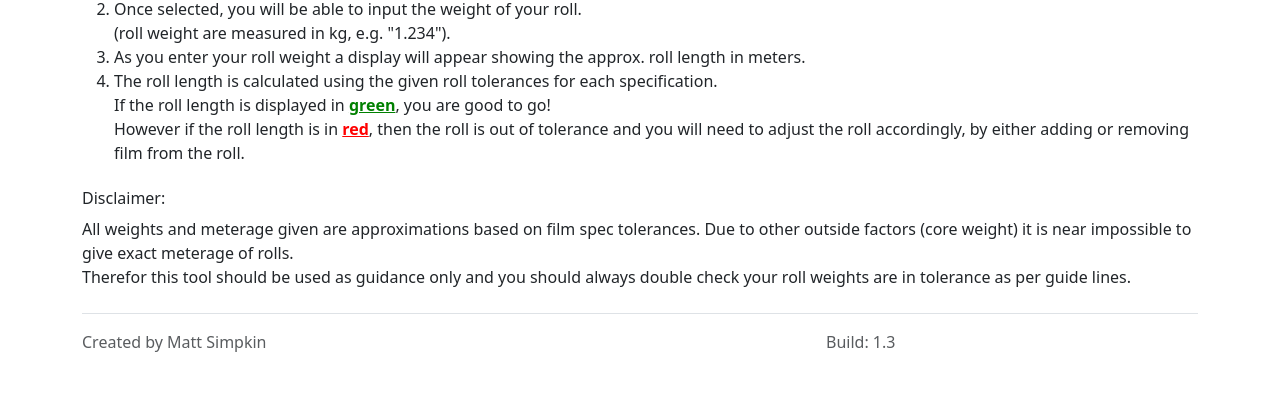
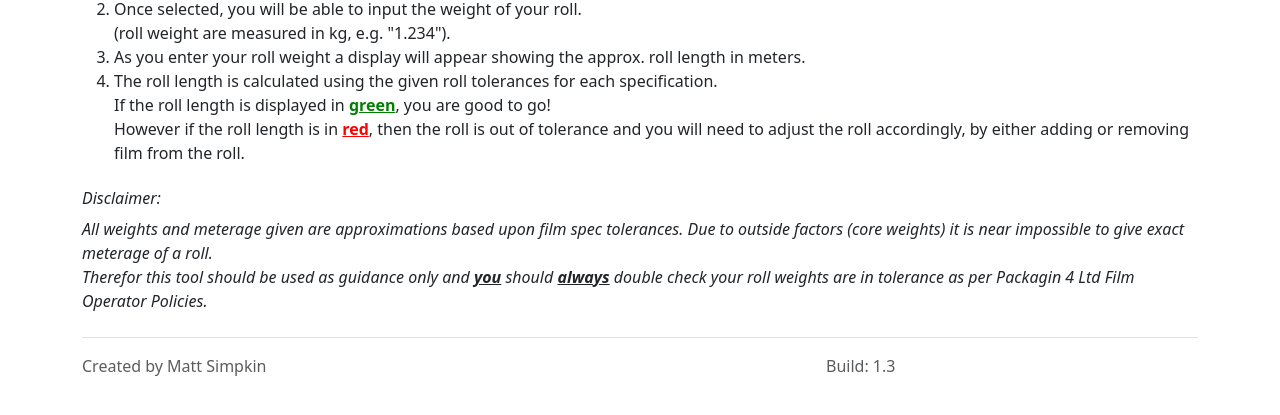
Before and after one commit to mattsimpkin/pizza-film-conversion, a plain HTML site: page index.html in a window 1280 px wide. Shown: the part 375-790 px from the top of the page. Drawn offline with nearby package versions, Linux system fonts and the light colour scheme.

Commit message:
Add files via upload

```diff
--- a/index.html
+++ b/index.html
@@ -128,10 +128,11 @@
 
         <div class="container" id="disclaimer">
             <h6>Disclaimer:</h6>
-            <p>All weights and meterage given are approximations based on film spec tolerances. Due to other outside
-                factors (core weight) it is near impossible to give exact meterage of rolls.<br>
-                Therefor this tool should be used as guidance only and you should always double check your roll weights
-                are in tolerance as per guide lines.</p>
+            <p>All weights and meterage given are approximations based upon film spec tolerances. Due to outside
+                factors (core weights) it is near impossible to give exact meterage of a roll.<br>
+                Therefor this tool should be used as guidance only and <span class="important">you</span> should <span
+                    class="important">always</span> double check your roll weights
+                are in tolerance as per Packagin 4 Ltd Film Operator Policies.</p>
         </div>
     </main>
 
--- a/styles.css
+++ b/styles.css
@@ -11,3 +11,12 @@
     text-decoration: underline;
 
 }
+
+#disclaimer {
+    font-style: italic;
+}
+
+.important {
+    font-weight: bold;
+    text-decoration: underline;
+}
```
